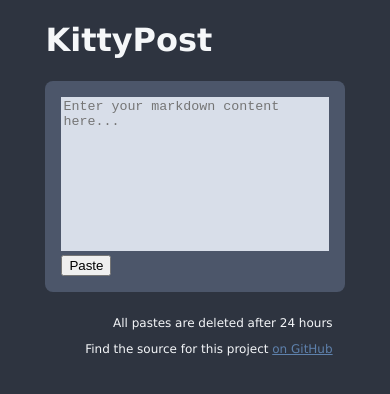
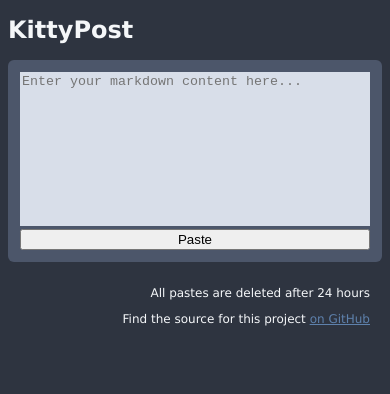
Before and after one commit to PipeItToDevNull/pastebin-swa, a React (Vite) app: page / in a window 390 px wide. Shown: the top 394 px of the page. Built offline with nearby package versions, Linux system fonts and the light colour scheme.

Commit message:
Add mobile styling

```diff
--- a/src/style.css
+++ b/src/style.css
@@ -81,3 +81,29 @@
 a:active {
   color: var(--color-sea-green);
 }
+
+@media (max-width: 640px) {
+  #container {
+    margin-left: 0;
+    margin-right: 0;
+  }
+
+  #site_name {
+    font-size: 1.5rem;
+  }
+
+  #pasteContent,
+  #uploadBlock,
+  #errorBlock {
+    padding: 0.75rem;
+    font-size: 0.75rem
+  }
+
+  #pasteContent {
+    overflow-x: auto;
+  }
+
+  #uploadBlock button {
+    width: 100%;
+  }
+}
```
